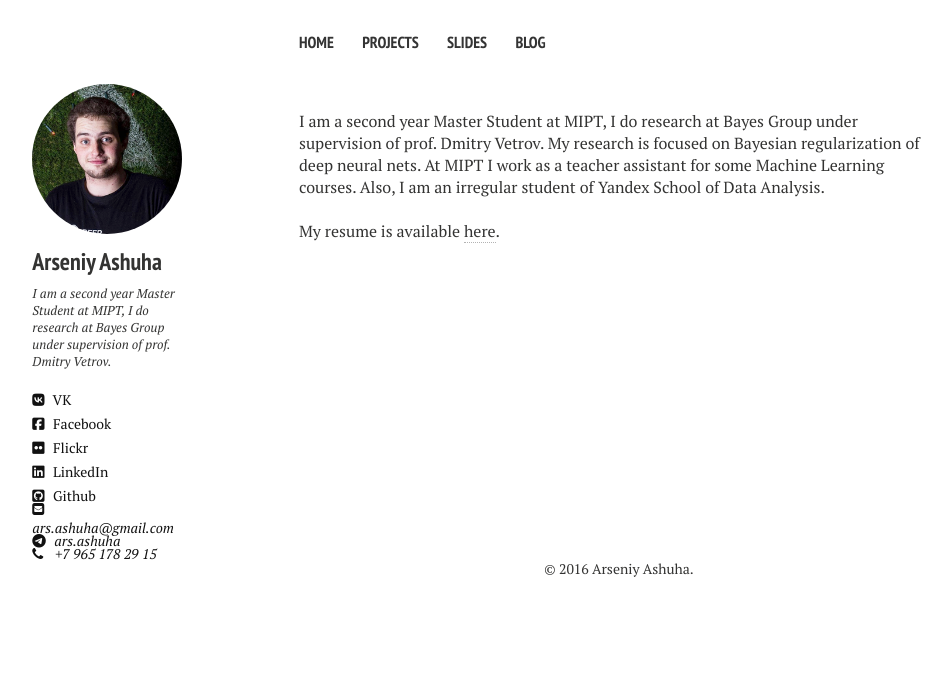
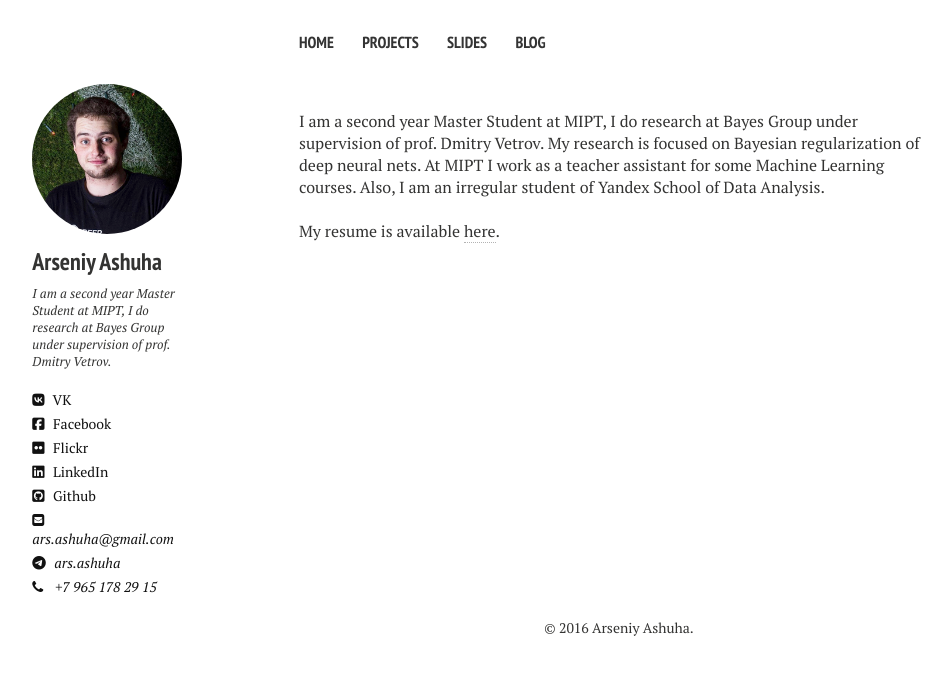
Before and after one commit to senya-ashukha/senya-ashukha.github.io, a Jekyll site: the page built from index.md, in a window 1280 px wide. Shown: the top 675 px of the page, without its empty margins (21-973 px from the left). Built offline with Jekyll 4.4.1, drawn with Linux system fonts in a browser that asks for light colours; nearby versions of some CDN libraries.

```diff
--- a/_includes/_author-bio.html
+++ b/_includes/_author-bio.html
@@ -13,8 +13,8 @@
 {% if site.owner.flickr %}<a href="https://www.flickr.com/photos/{{ site.owner.flickr }}" class="author-social" target="_blank"><i class="fa fa-flickr" ></i> Flickr</a>{% endif %}
 {% if site.owner.linkedin %}<a href="http://linkedin.com/in/{{ site.owner.linkedin }}" class="author-social" target="_blank"><i class="fa fa-linkedin-square"></i> LinkedIn</a>{% endif %}
 {% if site.owner.github %}<a href="http://github.com/{{ site.owner.github }}" class="author-social" target="_blank"><i class="fa fa-github-square"></i> Github</a>{% endif %}
-<p line-height=2.0>
-{% if site.owner.email %}<a class="author-social" target="_blank"><p font-size=1><i class="fa fa-envelope-square"></i>&nbsp; {{ site.owner.email }}</a>{% endif %}
-{% if site.owner.telegram %}<a class="author-social" target="_blank"><p font-size=2><i class="fa fa-telegram"></i> {{ site.owner.telegram }}</a>{% endif %}
-{% if site.owner.phone %}<a class="author-social" target="_blank"><p><i class="fa fa-phone"></i>&nbsp; {{ site.owner.phone }}</p></a>{% endif %}
+<p line-height=2.0 font-size=1>
+{% if site.owner.email %}<a class="author-social" target="_blank"><i class="fa fa-envelope-square"></i>&nbsp; {{ site.owner.email }}</a>{% endif %}
+{% if site.owner.telegram %}<a class="author-social" target="_blank"><i class="fa fa-telegram"></i> {{ site.owner.telegram }}</a>{% endif %}
+{% if site.owner.phone %}<a class="author-social" target="_blank"><i class="fa fa-phone"></i>&nbsp; {{ site.owner.phone }}</a>{% endif %}
 </p>
```
